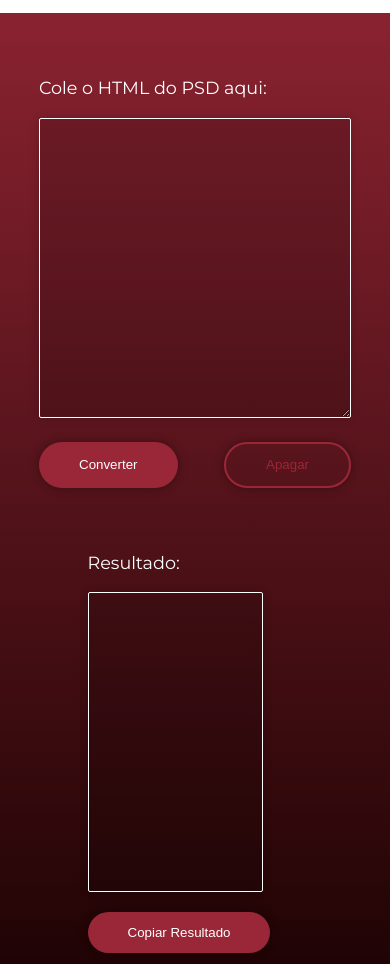
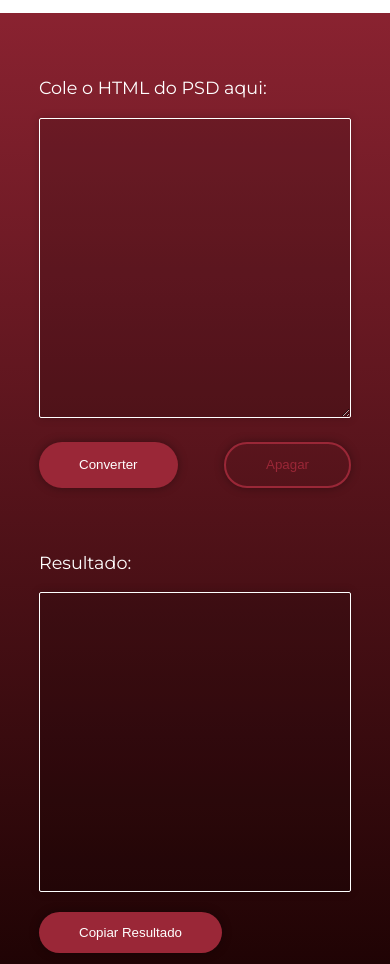
Before and after one commit to victoralsp/formatador-html-emkt, a plain HTML site: page index.html in a window 390 px wide. Shown: the part 136-1100 px from the top of the page. Drawn offline with Linux system fonts and the light colour scheme.

Commit message:
Update media-query.css

```diff
--- a/css/media-query.css
+++ b/css/media-query.css
@@ -13,7 +13,7 @@
         height: fit-content !important;
     }
 
-    #input, #output {
+    #input, #outputResult {
         width: 80vw !important;
     }
 }
```
